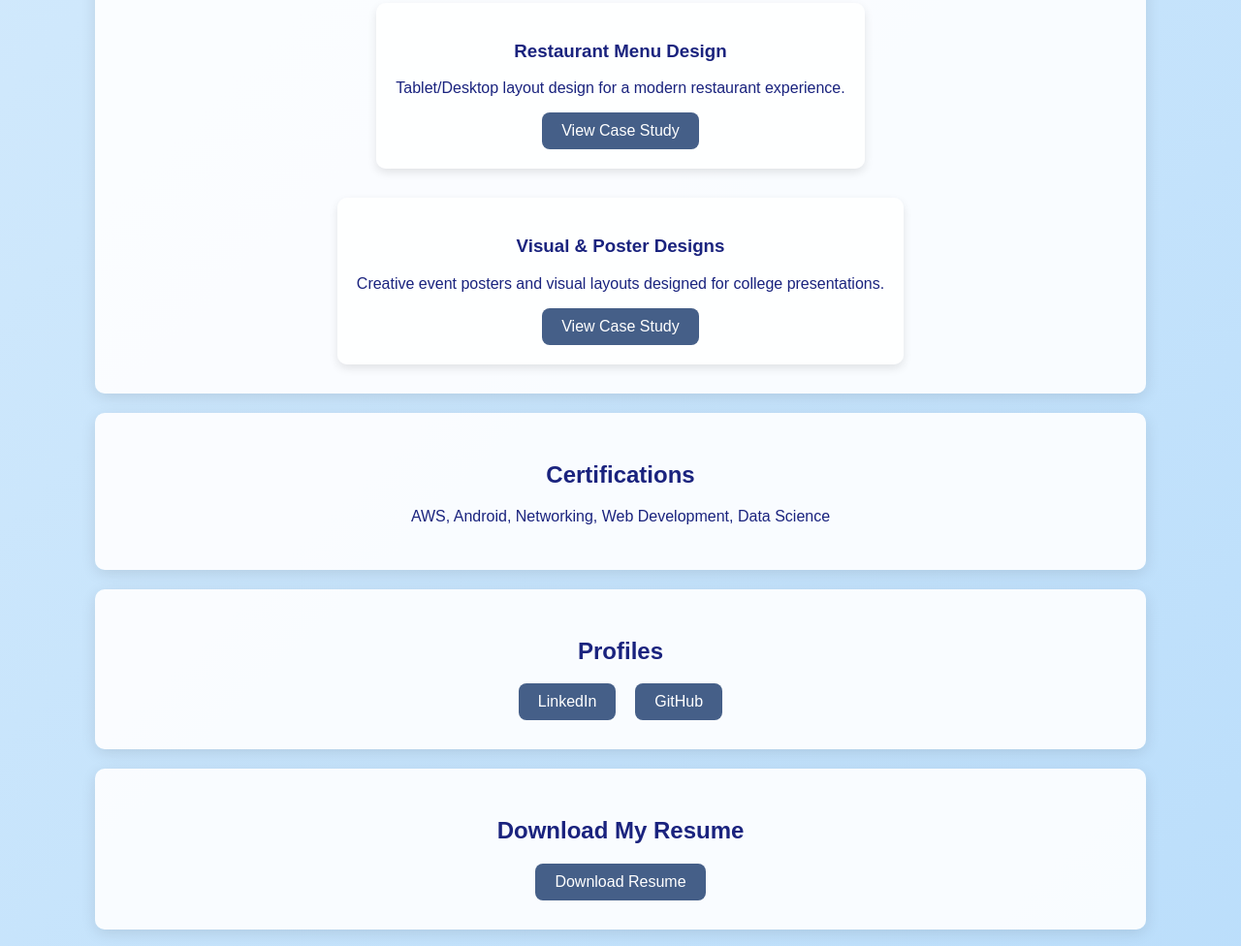
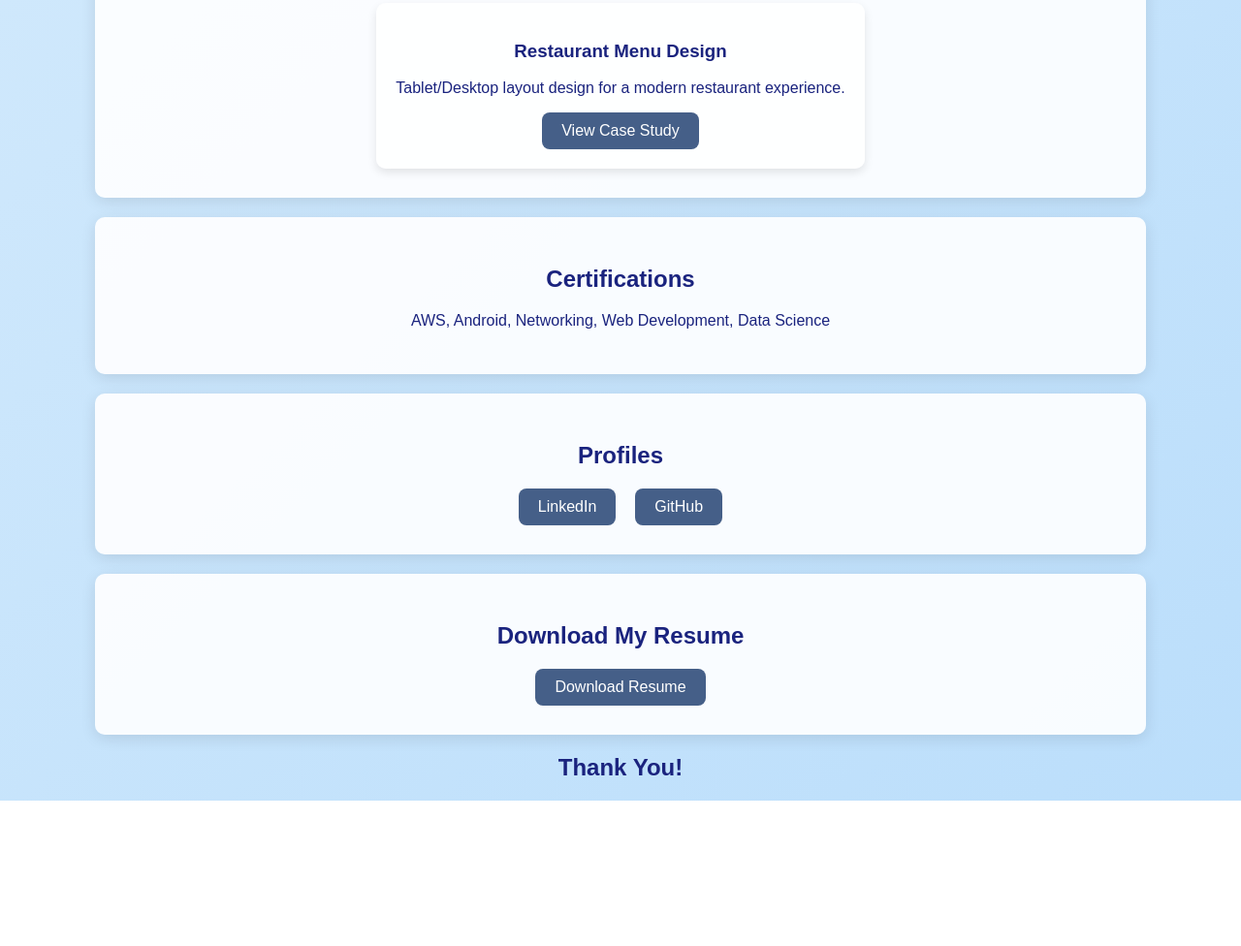
Before and after one commit to udayakolagatla/portfolio, a plain HTML site: page index.html in a window 1280 px wide. Shown: the part 2113-3089 px from the top of the page at 97% size. After the commit the page ends 2939 px from the top, so only its background shows below. Drawn offline with Linux system fonts and the light colour scheme.

Commit message:
Update index.html

```diff
--- a/index.html
+++ b/index.html
@@ -134,13 +134,6 @@
             <p>Tablet/Desktop layout design for a modern restaurant experience.</p>
             <a href="restaurant.html" target="_blank">View Case Study</a>
         </div>
-
-        <div class="project">
-            <h3>Visual & Poster Designs</h3>
-            <p>Creative event posters and visual layouts designed for college presentations.</p>
-            <a href="posters.html" target="_blank">View Case Study</a>
-        </div>
-
     </div>
 </section>
     <section id="certifications"><h2>Certifications</h2><p>AWS, Android, Networking, Web Development, Data Science</p></section>
```
